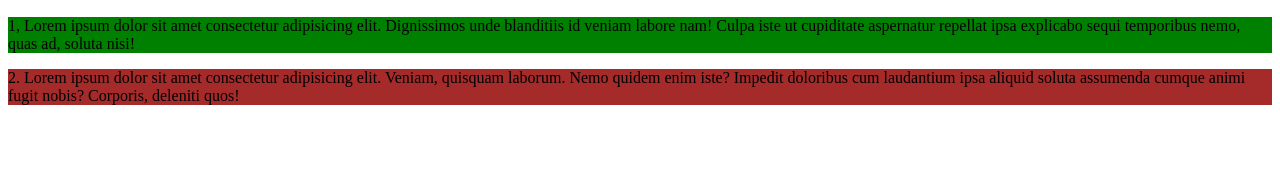
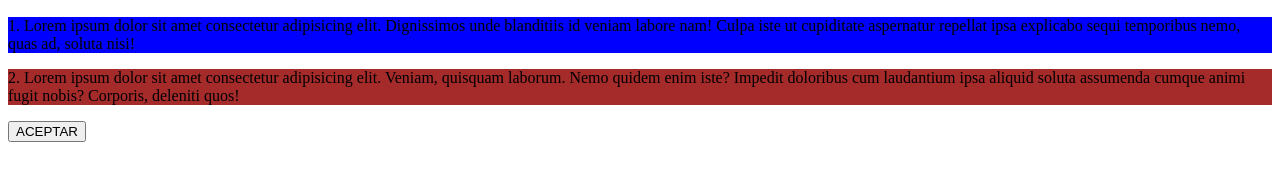
Before and after one commit to Sendoya/ProyectoWeb, a plain HTML site: page index.html in a window 1280 px wide. Shown: the part 383-564 px from the top of the page. Drawn offline with Linux system fonts and the light colour scheme.

Commit message:
Ingex actualizado-Boton

```diff
--- a/index.html
+++ b/index.html
@@ -12,12 +12,14 @@
     <h1>Mi primera pagina web</h1>
     <img
         src="https://www.google.com/imgres?imgurl=https%3A%2F%2Fthumbs.dreamstime.com%2Fz%2Fd%25C3%25ADa-y-noche-ejemplos-con-los-personajes-de-dibujos-animados-sonrientes-divertidos-del-sol-la-luna-131734966.jpg&imgrefurl=https%3A%2F%2Fes.dreamstime.com%2Fd%25C3%25ADa-y-noche-ejemplos-con-los-personajes-de-dibujos-animados-sonrientes-divertidos-del-sol-la-luna-image131734966&tbnid=bRcPIg9hFE54GM&vet=12ahUKEwij-NrC37nqAhViazABHWk6ApEQMygAegUIARDZAQ..i&docid=ZGswJJr0_LAzCM&w=1600&h=889&q=imagen%20de%20dia&ved=2ahUKEwij-NrC37nqAhViazABHWk6ApEQMygAegUIARDZAQ">
-    <p>1, Lorem ipsum dolor sit amet consectetur adipisicing elit. Dignissimos unde blanditiis id veniam labore nam! Culpa
+    <p id="Azul">1. Lorem ipsum dolor sit amet consectetur adipisicing elit. Dignissimos unde blanditiis id veniam labore nam! Culpa
         iste ut cupiditate aspernatur repellat ipsa explicabo sequi temporibus nemo, quas ad, soluta nisi!</p>
 
     <p class="Parrafo">2. Lorem ipsum dolor sit amet consectetur adipisicing elit. Veniam, quisquam laborum. Nemo quidem
         enim iste? Impedit doloribus cum laudantium ipsa aliquid soluta assumenda cumque animi fugit nobis? Corporis,
         deleniti quos! </p>
+
+        <button>ACEPTAR</button>
 </body>
 
 </html>
```
